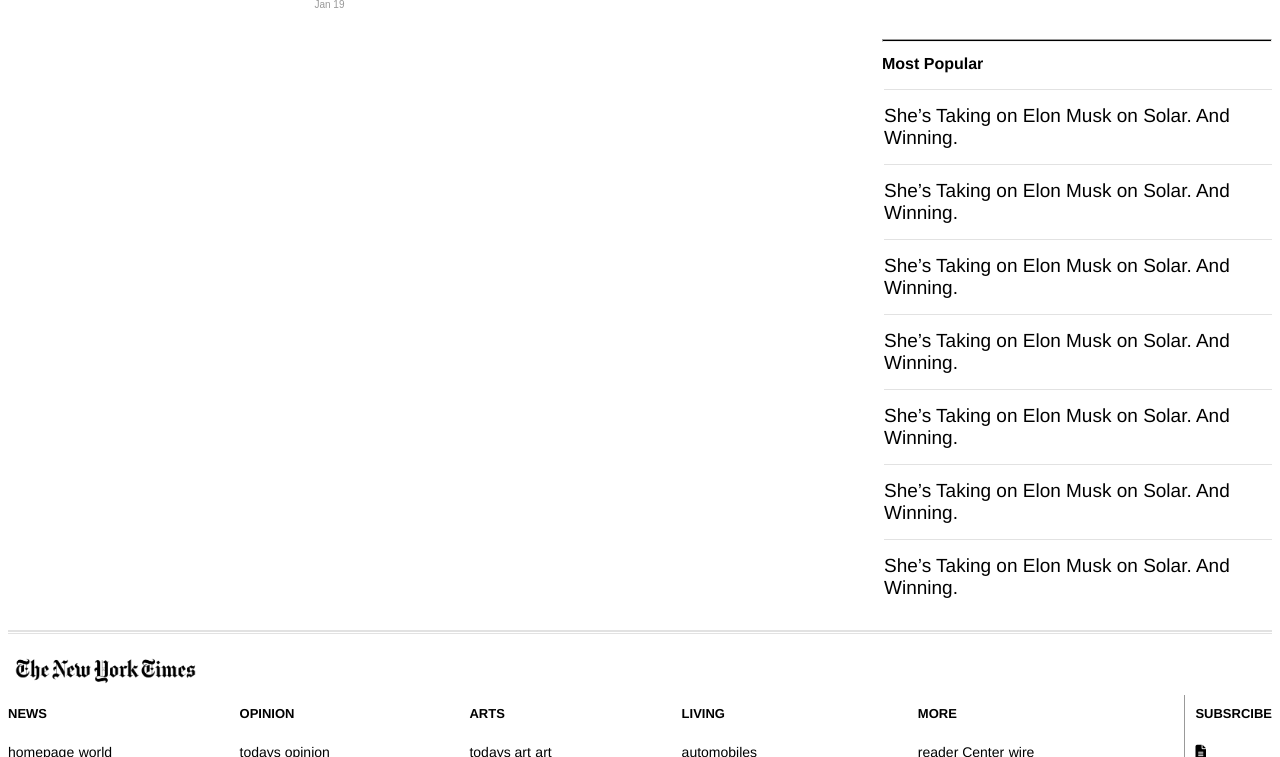
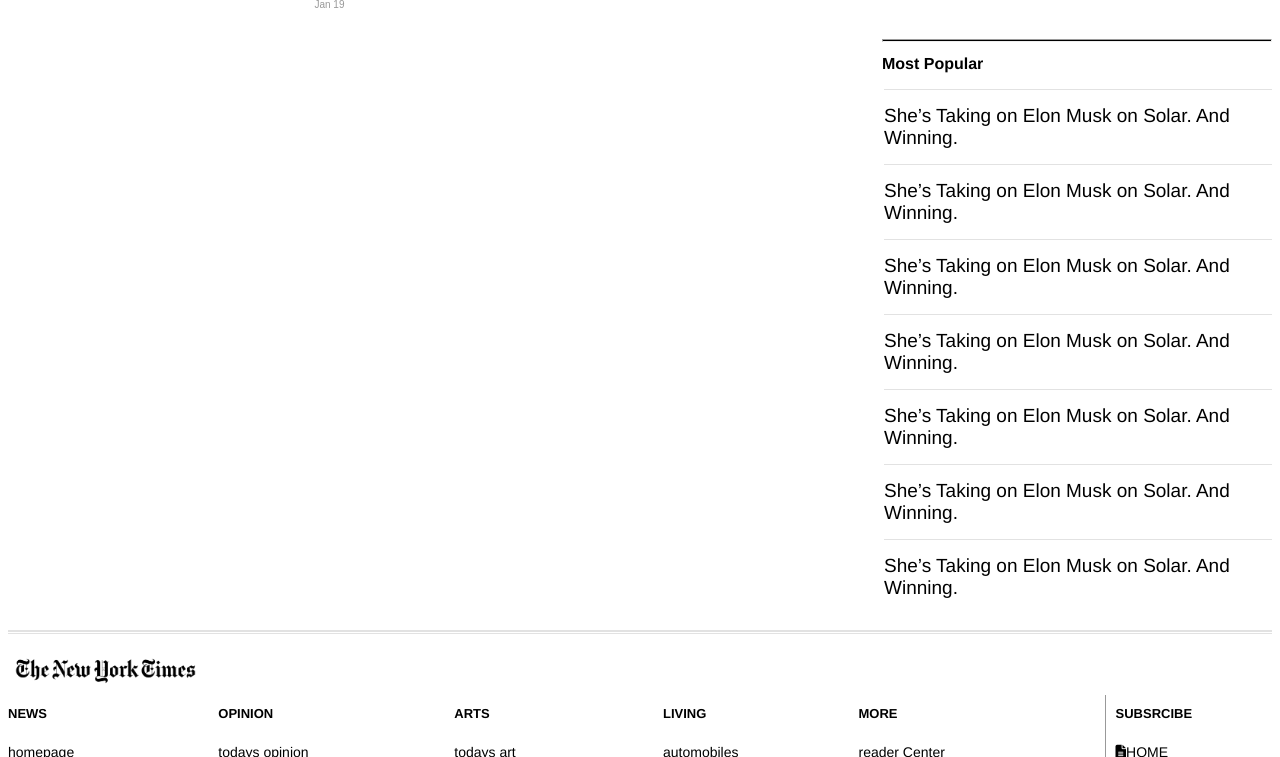
Before and after one commit to peterrobert/The-new-york-time-clone, a plain HTML site: page index.html in a window 1280 px wide. Shown: the part 11243-12000 px from the top of the page. Drawn offline with Linux system fonts and the light colour scheme; a web font is replaced by a local one.

Commit message:
corrected the positioning for the page-footer section

```diff
--- a/index.html
+++ b/index.html
@@ -485,7 +485,7 @@
                 <section>
                     <h2>SUBSRCIBE</h2>
                     <ul>
-                        <li><i class="fa fa-file-text" aria-hidden="true"></i></li>
+                        <li><i class="fa fa-file-text" aria-hidden="true"></i>HOME</li>
                         <li></li>
                         <li></li>
                         <li></li>
--- a/style.css
+++ b/style.css
@@ -428,6 +428,8 @@ footer {
 
 .Page-footer ul {
   list-style: none;
+  padding-inline-start: 0px;
+  display: grid;
 }
 
 .Page-footer li {
@@ -451,10 +453,6 @@ footer {
   padding-left: 10px;
 }
 
-.Page-footer ul {
-  padding-inline-start: 0px;
-}
-
 .Page-footer h2 {
   font-size: 13px;
 }
```
